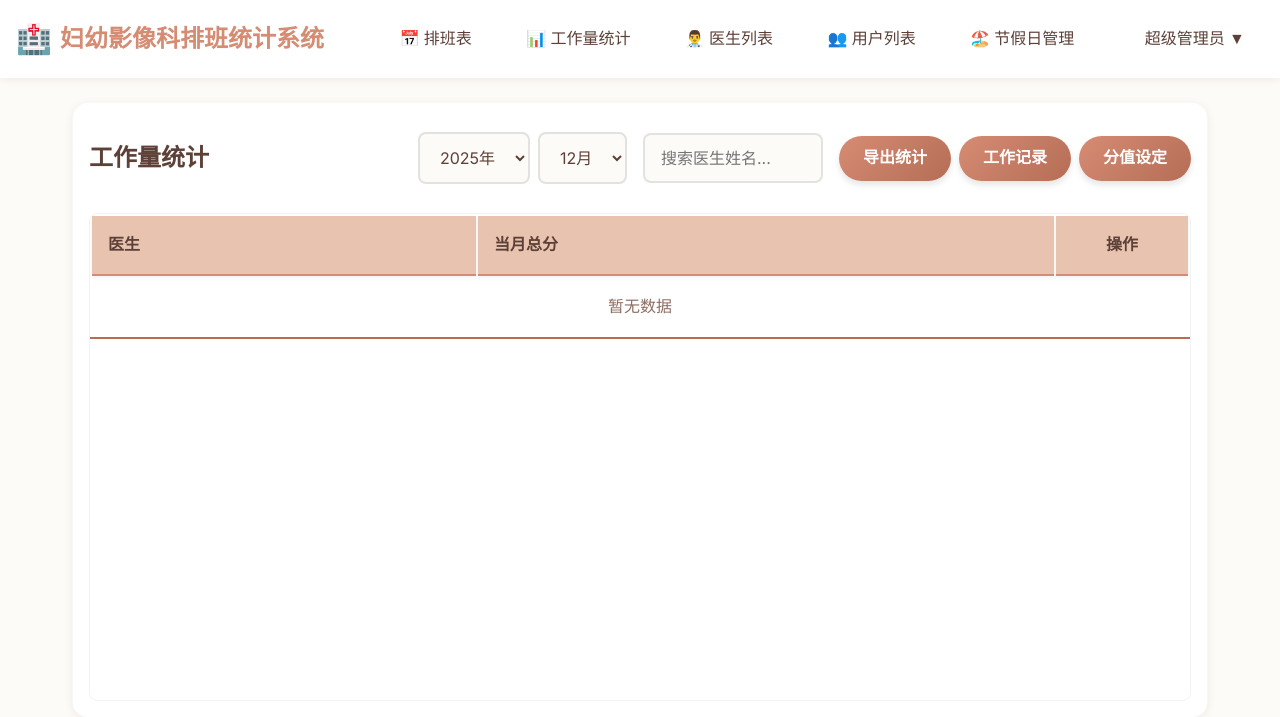
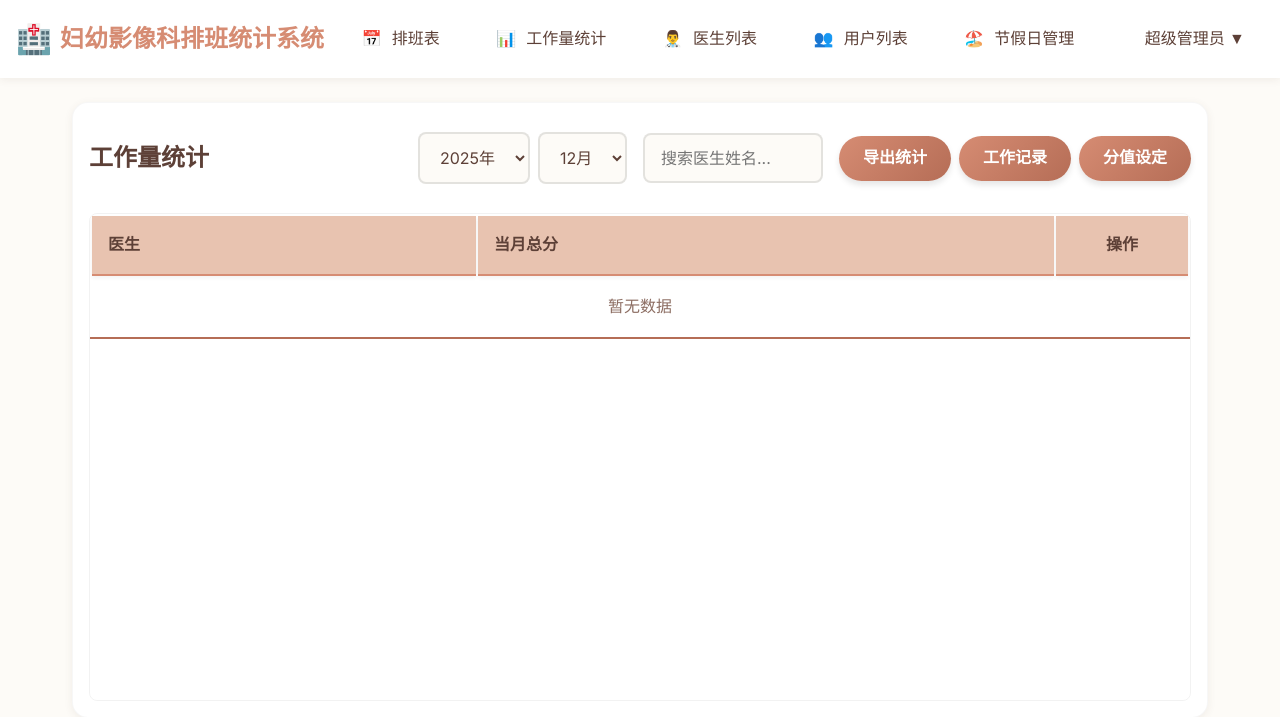
Before and after one commit to KevinnoTs/fuyou_scheduling, a Flask app: page /workload in a window 1280 px wide. Shown: the top 717 px of the page. Run offline with Flask 3, Linux system fonts and the light colour scheme; a user stored in the database is signed in; data comes from the database, SQL or seed files in the repository; data that the repository does not hold is empty; some web fonts are replaced.

Commit message:
fix workload

```diff
--- a/app/routes_workload.py
+++ b/app/routes_workload.py
@@ -9,6 +9,7 @@ import openpyxl
 import xlrd
 from io import BytesIO
 from urllib.parse import quote
+from pypinyin import lazy_pinyin
 
 def register_workload_routes(app):
 
@@ -485,10 +486,8 @@ def register_workload_routes(app):
                 'is_configured': score_obj is not None
             })
 
-        # Sort: Unconfigured (score is None) first, then by Name (Chinese Pinyin order is hard, using Unicode)
-        # Python's default string sort is Unicode code point, which is roughly acceptable for "汉字排列"
-        # To strictly sort by Pinyin requires pypinyin, but user likely just means "some consistent order"
-        unified_list.sort(key=lambda x: (x['is_configured'], x['item_name']))
+        # Sort: By Name using Pinyin
+        unified_list.sort(key=lambda x: ''.join(lazy_pinyin(x['item_name'])))
 
         return render_template('workload_settings.html',
                              items=unified_list,
--- a/requirements.txt
+++ b/requirements.txt
@@ -4,3 +4,4 @@ Flask-Login==0.6.3
 Werkzeug==3.0.1
 openpyxl==3.1.2
 xlrd==2.0.1
+pypinyin==0.50.0
--- a/static/css/style.css
+++ b/static/css/style.css
@@ -110,6 +110,16 @@ body {
 body.dark .navbar {
     background-color: rgba(45, 45, 45, 0.95);
     border-bottom: 1px solid rgba(255, 255, 255, 0.05);
+}
+
+.nav-icon {
+    display: inline-flex;
+    align-items: center;
+    justify-content: center;
+    width: 24px;
+    height: 24px;
+    margin-right: 4px;
+    text-align: center;
 }
 
 .navbar-brand {
--- a/templates/base.html
+++ b/templates/base.html
@@ -146,12 +146,15 @@
         <button class="navbar-toggle" onclick="toggleNavbar()">☰</button>
         <div class="navbar-nav" id="navbarNav">
             {% if current_user.is_authenticated %}
-            <a href="{{ url_for('schedule') }}" class="nav-btn">📅 <span>排班表</span></a>
-            <a href="{{ url_for('workload_stats') }}" class="nav-btn">📊 <span>工作量统计</span></a>
-            <a href="{{ url_for('doctors_list') }}" class="nav-btn">👨‍⚕️ <span>医生列表</span></a>
+            <a href="{{ url_for('schedule') }}" class="nav-btn"><span class="nav-icon">📅</span> <span>排班表</span></a>
+            <a href="{{ url_for('workload_stats') }}" class="nav-btn"><span class="nav-icon">📊</span>
+                <span>工作量统计</span></a>
+            <a href="{{ url_for('doctors_list') }}" class="nav-btn"><span class="nav-icon">👨‍⚕️</span>
+                <span>医生列表</span></a>
             {% if current_user.role in ['admin', 'super_admin'] %}
-            <a href="{{ url_for('users_list') }}" class="nav-btn">👥 <span>用户列表</span></a>
-            <a href="{{ url_for('holidays_list') }}" class="nav-btn">🏖️ <span>节假日管理</span></a>
+            <a href="{{ url_for('users_list') }}" class="nav-btn"><span class="nav-icon">👥</span> <span>用户列表</span></a>
+            <a href="{{ url_for('holidays_list') }}" class="nav-btn"><span class="nav-icon">🏖️</span>
+                <span>节假日管理</span></a>
             {% endif %}
 
             <!-- 用户下拉菜单 -->
@@ -160,8 +163,8 @@
                     {{ current_user.real_name or current_user.username }} ▼
                 </button>
                 <div class="dropdown-content" id="userDropdown">
-                    <a href="#" onclick="openThemeModal(event)"><span class="menu-icon">🎨</span> 显示设置</a>
-                    <a href="{{ url_for('logout') }}"><span class="menu-icon">🚪</span> 退出登录</a>
+                    <a href="#" onclick="openThemeModal(event)"><span class="menu-icon nav-icon">🎨</span> 显示设置</a>
+                    <a href="{{ url_for('logout') }}"><span class="menu-icon nav-icon">🚪</span> 退出登录</a>
                 </div>
             </div>
             {% else %}
--- a/templates/workload_stats.html
+++ b/templates/workload_stats.html
@@ -52,10 +52,10 @@
             </thead>
             <tbody>
                 {% for item in stats %}
-                <tr>
+                <tr {% if current_user.doctor_id==item.doctor.id %}class="current-user-row" {% endif %}>
                     <td>
                         <a href="{{ url_for('doctor_workload_calendar', doctor_id=item.doctor.id, year=current_year, month=current_month) }}"
-                            style="color: var(--primary-color); text-decoration: none; font-weight: 500;">
+                            style="color: var(--primary-color); text-decoration: none; font-weight: bold;">
                             {{ item.doctor.name }}
                         </a>
                     </td>
```
Also changed, not shown: templates/doctor_workload_calendar.html (+48 -7 lines).
